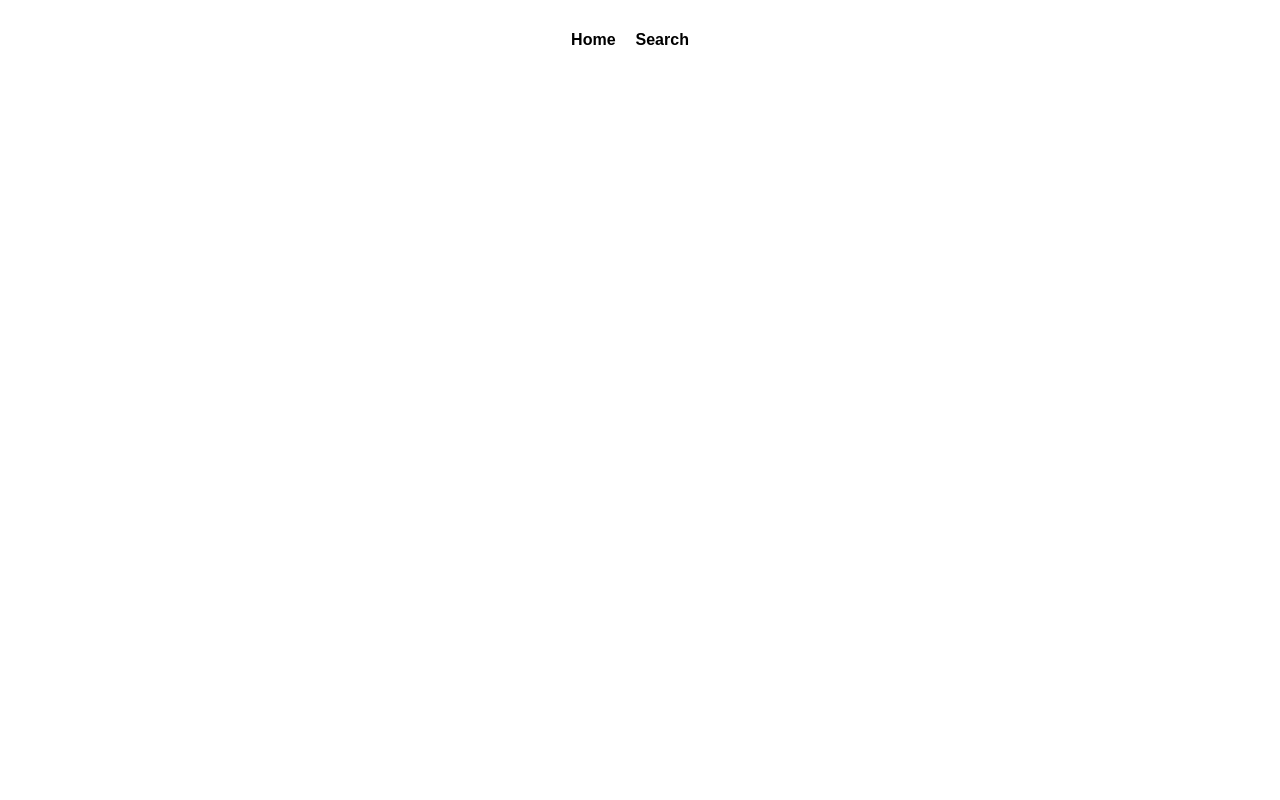
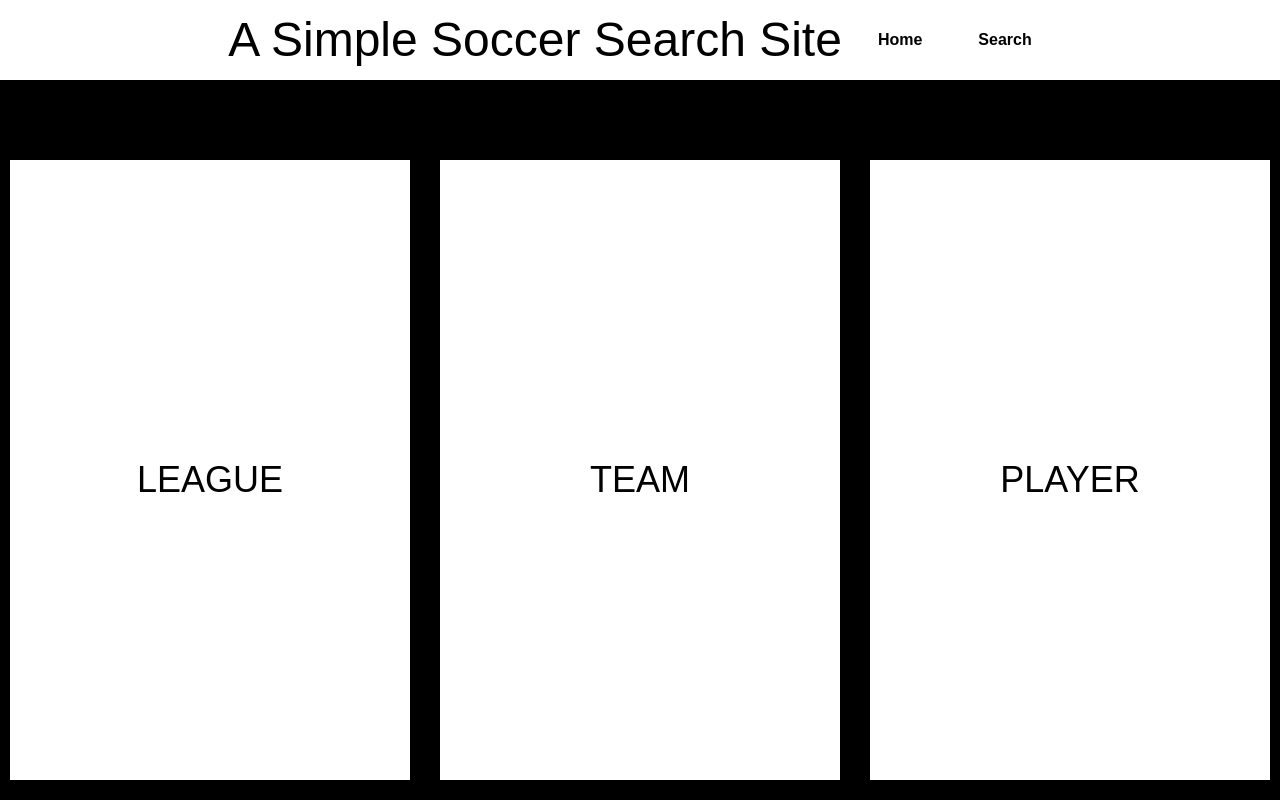
Before and after one commit to Yunsuyeong/mySoccerSearch, a React (Create React App) app: page / in a window 1280 px wide. Built offline with nearby package versions, Linux system fonts and the light colour scheme.

Commit message:
2023/02/12(Edit Pages Routing)

```diff
--- a/src/Components/Header.tsx
+++ b/src/Components/Header.tsx
@@ -23,6 +23,7 @@ const Col = styled.div`
 const Items = styled.ul`
   display: flex;
   align-items: center;
+  gap: 36px;
 `;
 
 const Item = styled.li`
@@ -39,11 +40,16 @@ const Item = styled.li`
   }
 `;
 
+const Title = styled.h1`
+  font-size: 48px;
+`;
+
 const Header = () => {
   return (
     <Nav>
       <Col>
         <Items>
+          <Title>A Simple Soccer Search Site</Title>
           <Item>
             <Link to="/">Home</Link>
           </Item>
--- a/src/Routes/Home.tsx
+++ b/src/Routes/Home.tsx
@@ -1,5 +1,60 @@
+import { useNavigate } from "react-router-dom";
+import styled from "styled-components";
+
+const Banner = styled.div`
+  width: 100vw;
+  height: 100vh;
+  display: flex;
+  justify-content: center;
+  background-color: black;
+`;
+
+const Cols = styled.div`
+  position: relative;
+  top: -650px;
+`;
+
+const Col = styled.div`
+  display: grid;
+  grid-template-columns: repeat(3, 1fr);
+  gap: 30px;
+  position: absolute;
+  width: 100%;
+  height: 80vh;
+  padding: 10px;
+`;
+
+const Box = styled.div`
+  display: flex;
+  justify-content: center;
+  align-items: center;
+  background-color: white;
+  color: black;
+  font-size: 36px;
+  padding-top: 20px;
+  cursor: pointer;
+`;
+
 const Home = () => {
-  return <h1>Hello</h1>;
+  const navigate = useNavigate();
+  return (
+    <>
+      <Banner></Banner>
+      <Cols>
+        <Col>
+          <Box onClick={() => navigate("/league")}>
+            <h1>LEAGUE</h1>
+          </Box>
+          <Box onClick={() => navigate("/team")}>
+            <h1>TEAM</h1>
+          </Box>
+          <Box onClick={() => navigate("/player")}>
+            <h1>PLAYER</h1>
+          </Box>
+        </Col>
+      </Cols>
+    </>
+  );
 };
 
 export default Home;
--- /dev/null
+++ b/src/Routes/League.tsx
@@ -0,0 +1,15 @@
+import styled from "styled-components";
+
+const Banner = styled.div`
+  width: 100vw;
+  height: 100vh;
+  display: flex;
+  justify-content: center;
+  background-color: black;
+`;
+
+const League = () => {
+  return <Banner />;
+};
+
+export default League;
--- /dev/null
+++ b/src/Routes/Player.tsx
@@ -0,0 +1,15 @@
+import styled from "styled-components";
+
+const Banner = styled.div`
+  width: 100vw;
+  height: 100vh;
+  display: flex;
+  justify-content: center;
+  background-color: black;
+`;
+
+const Player = () => {
+  return <Banner />;
+};
+
+export default Player;
--- /dev/null
+++ b/src/Routes/Team.tsx
@@ -0,0 +1,15 @@
+import styled from "styled-components";
+
+const Banner = styled.div`
+  width: 100vw;
+  height: 100vh;
+  display: flex;
+  justify-content: center;
+  background-color: black;
+`;
+
+const Team = () => {
+  return <Banner />;
+};
+
+export default Team;
```
Also changed, not shown: src/Router.tsx (+14 -10 lines).
